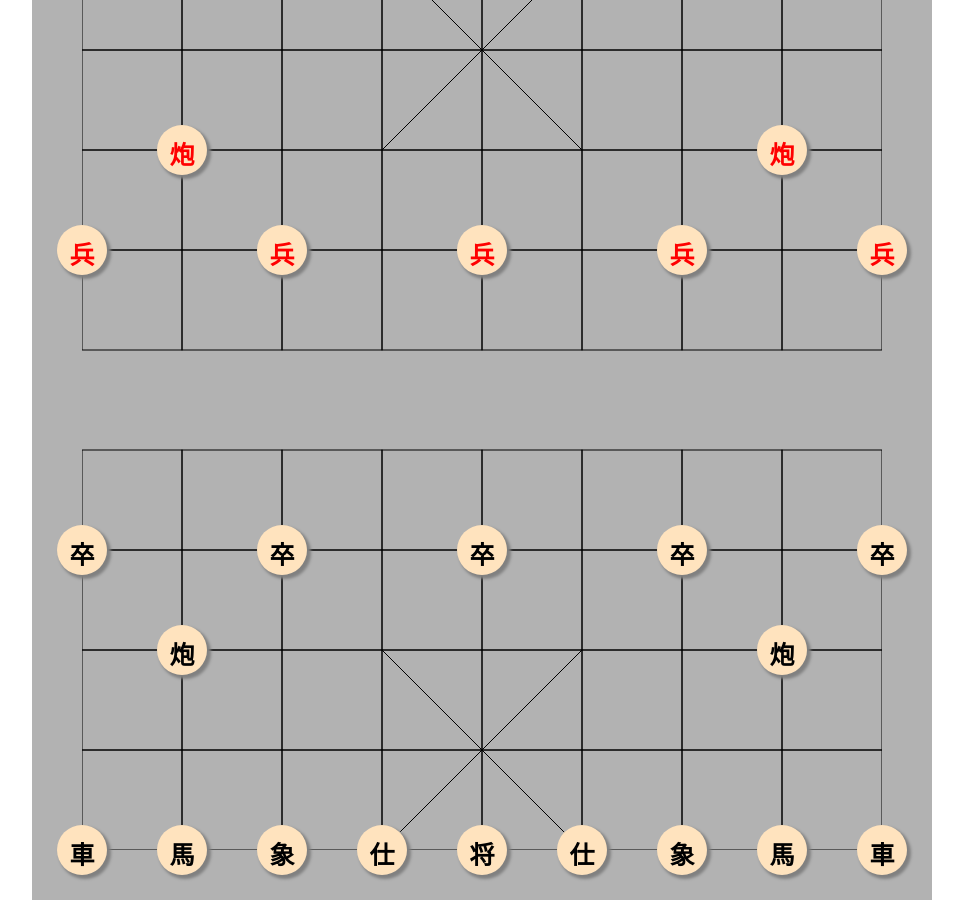
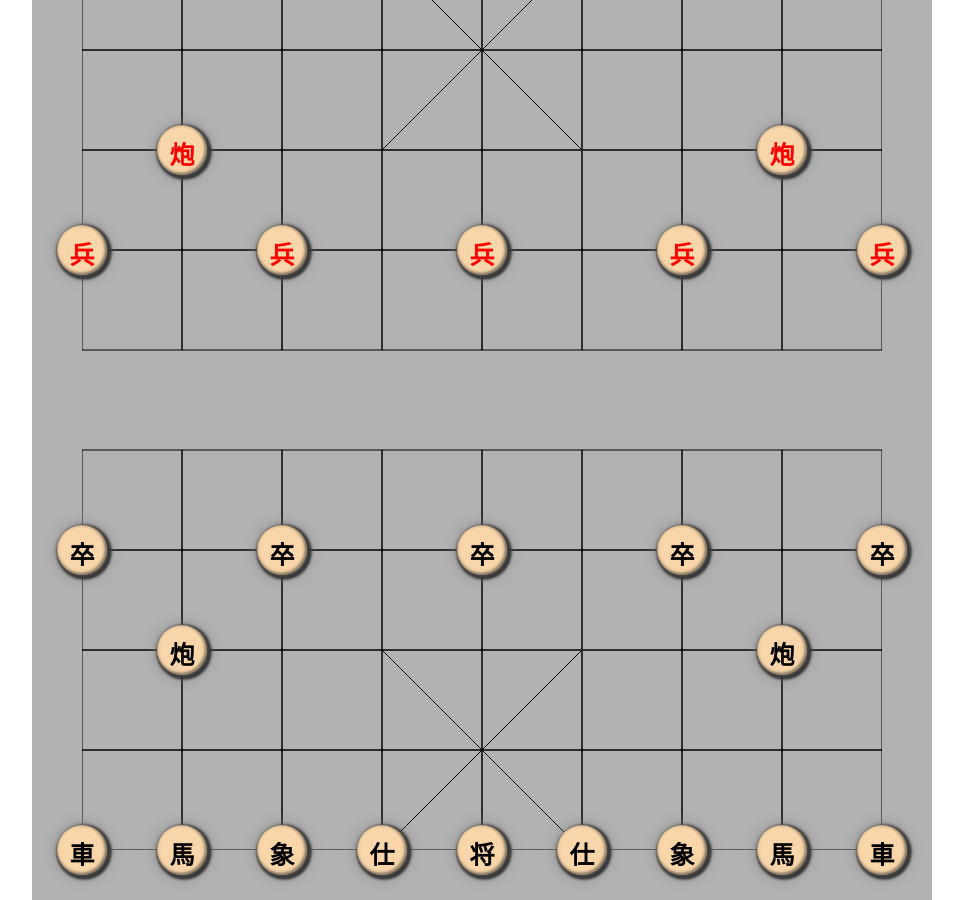
Before and after one commit to Inkyart/ChessGame, a website built with webpack: page index.html in a window 1280 px wide. Shown: the whole page, without its empty margins (158-1121 px from the left). Built offline with nearby package versions, Linux system fonts and the light colour scheme.

Commit message:
修改棋子样式，添加全局变量，删除无用代码，完善规则

```diff
--- a/src/main.ts
+++ b/src/main.ts
@@ -10,7 +10,7 @@ import Init from "./script/Init";
 
 // 导入默认数据
 import data from './data/default.json'
-// import testData from './data/test.json'
+
 
 /** 先初始化 棋盘 */
 const init = new Init()
--- /dev/null
+++ b/src/script/Env.ts
@@ -0,0 +1,16 @@
+/**
+ * @file 变量文件
+ */
+
+import { Env } from "./interFace";
+
+/** 全局变量 */
+const Env: Env = {
+    Chess: null,
+    ChessColor: null,
+    ChessList: [],
+    MoveCount: 0,
+    active: false,
+    color: null
+}
+export default Env
--- a/src/script/chess.ts
+++ b/src/script/chess.ts
@@ -6,6 +6,7 @@
 
 
 /** 导入接口 */
+import Env from "./Env"
 import { ChessInfo } from "./interFace"
 import Rule from "./rule"
 
@@ -19,9 +20,6 @@ export default class Chess {
      * - 1 为 y 坐标
      */
     private _coordinate: number[]
-
-    /** 棋子序号 */
-    private _orderNumber: number
 
     /** 棋子文本 */
     private _text: string
@@ -54,12 +52,11 @@ export default class Chess {
      * @param coordinate 棋子初始坐标
      * @param text 棋子文本
      */
-    constructor(coordinate: number[], text: string, color: boolean, orderNumber: number) {
+    constructor(coordinate: number[], text: string, color: boolean) {
         this._color = color
         this._coordinate = coordinate
         this._coordinateList.push(this._coordinate)
         this._text = text
-        this._orderNumber = orderNumber
     }
 
 
@@ -98,16 +95,45 @@ export default class Chess {
 
 
     /** 用于添加事件 */
-    public addEvent(rule: Rule, removePoint: Function): void {
-        this._removePoint = removePoint
+    public addEvent(rule: Rule): void {
         // 绑定单击事件
         this._chess.onclick = () => {
-            this._removePoint()
-            this._goalList = rule.method()
-            for(const i of this._goalList) {
-                const lattice = document.getElementsByClassName(`lattice row-${i[1]} column-${i[0]}`)[0]
-                lattice.children[0].className = 'point'
+            // 如果当前没有棋子激活 或 现在是当前棋子颜色方行动
+            if (!Env.active || Env.ChessColor === Env.color) {
+                // 删除所有棋子的 active
+                const chess = document.getElementsByClassName('chess active')[0]
+                if (chess) chess.className = `${chess.classList[0]} ${chess.classList[1]}`
+                this.resPoint()
+                this._chess.className += ' active'
+                // 获取可到达坐标
+                this._goalList = rule.method()
+                // 遍历坐标显示点位
             }
         }
+        // const cEvent = new CustomEvent('a', {
+        //     detail: {
+
+        //     }
+        // })
+        // this._chess.addEventListener('a', e => {
+
+        // })
+        // this._chess.dispatchEvent(cEvent)
+    }
+
+    /** 重置所有点位 */
+    private resPoint(): void {
+        // 首先删除所有点位
+        this.removePoint()
+        for (const i of this._goalList) {
+            const lattice = document.getElementsByClassName(`lattice row-${i[1]} column-${i[0]}`)[0]
+            lattice.children[0].className = 'point show'
+        }
+    }
+
+    /** 删除所有点位 */
+    private removePoint(): void {
+        const pointList = document.getElementsByClassName('point show')
+        for (let i = 0; i < pointList.length; i++) pointList[i].className = 'point hidden'
     }
 }
--- a/src/script/lattice.ts
+++ b/src/script/lattice.ts
@@ -6,6 +6,7 @@
 
 /** 导入棋子模块 */
 import Chess from "./chess"
+import Env from "./Env"
 /** 导入棋子初始化信息 */
 import { InitInfo } from "./interFace"
 import Rule from "./rule"
@@ -84,11 +85,10 @@ export default class Lattice {
         const chess = new Chess(
             [this._column, this._row],
             this._infoList[this._index].text,
-            this._infoList[this._index].color,
-            this._infoList[this._index].goal
+            this._infoList[this._index].color
         )
         const rule = new Rule(chess)
-        chess.addEvent(rule, this.removePoint)
+        chess.addEvent(rule)
         this.addLattice(chess.create())
         this._chessList.push(chess) // 将 棋子 添加到 棋子列表中
         this._index++
@@ -107,6 +107,8 @@ export default class Lattice {
         const point: HTMLDivElement = document.createElement('div')
         // 为 格子 设置 类名
         lattice.setAttribute('class', `lattice row-${this._row} column-${this._column} serial-${this._order}`)
+        // 为格子添加单击事件
+        this.addEvent(lattice)
         // 为 点位 设置 类名
         point.setAttribute('class', 'point hidden')
         // 将 点位 添加 到 格子 中
@@ -124,12 +126,20 @@ export default class Lattice {
         return this._chessList
     }
 
-
-
-    /** 清空点位 */
-    removePoint(): boolean {
-        const pointList = document.getElementsByClassName('point')
-        for (let i = 0; i < pointList.length; i++) pointList[i].className += ' hidden'
-        return true
+    addEvent(lattice: HTMLDivElement): void {
+        lattice.onclick = e => {
+            // 首先获取当前格子中是否有显示的点位
+            const showPoint = lattice.children[0].classList.length <= 1
+            // 如果有显示点位
+            if (showPoint) {
+                // 如果有棋子存在
+                if (lattice.children[1]) {
+                    // 删除当前激活棋子
+                    // 将棋子添加到当前格子下
+                    lattice.appendChild(Env.Chess)
+                    Env.Chess.remove()
+                }
+            }
+        }
     }
 }
--- a/src/script/old_rule.ts
+++ /dev/null
@@ -1,351 +0,0 @@
-/**
- * @file 象棋的规则文件
- * @author 夜明筱笙
- */
-
-// 导入棋子
-import Chess from "./chess";
-// 导入接口
-import { LatticeInfo } from './interFace';
-/**
- * 规则类
- */
-export default class Rule {
-    /** 需要判定的 棋子 本身 */
-    private _chess: Chess;
-
-    /** 需要判定的 棋子 文本 */
-    private _text: string;
-
-    /** 需要判定的 棋子 颜色 */
-    private _color: boolean;
-
-    /** 需要判定的 棋子 当前坐标 */
-    private _goal: number[];
-
-    /** 需要判定的 棋子 是否过河 */
-    private _crossTheRiver: boolean;
-
-    /** 当前棋子可以到达的坐标 */
-    private _goalList: number[][];
-
-    /** 当前棋子规则处理方法 */
-    public _method: Function;
-
-    /** x坐标 */
-    private _x: number
-
-    /** y坐标 */
-    private _y: number
-
-
-    /**
-     * @param chess 需要判定的棋子
-     */
-    constructor(chess: Chess) {
-        // 获取棋子信息
-        this._chess = chess;
-
-        const chessInfo = this._chess.getInfo();
-        this._color = chessInfo.chess_color
-        this._text = chessInfo.chess_text;
-        this._x = chessInfo.chess_coordinate[0]
-        this._y = chessInfo.chess_coordinate[1]
-        this.updateInfo();
-        this.rule();
-    }
-
-    public method(): number[][] {
-        // 重置坐标组
-        this._goalList = [];
-        // 更新棋子数据
-        this.updateInfo();
-        this._method();
-        return this.getGoalList();
-    }
-
-    /** 判定棋子规则 */
-    private rule(): void {
-        if (["炮"].includes(this._text)) this._method = this.gun
-        else if (["兵", "卒"].includes(this._text)) this._method = this.soldier
-        else if (["马", "馬"].includes(this._text)) this._method = this.horse
-        else if (["相", "象"].includes(this._text)) this._method = this.elephant
-        else if (["车", "車"].includes(this._text)) this._method = this.car
-        else if (["士", "仕"].includes(this._text)) this._method = this.scholar
-        else if (["将", "帅"].includes(this._text)) this._method = this.general
-    }
-
-    /** 获取棋子可移动坐标组 */
-    private getGoalList(): number[][] {
-        return this._goalList;
-    }
-
-    /** 更新棋子数据 */
-    private updateInfo(): void {
-        const chessInfo = this._chess.getInfo();
-        this._goal = chessInfo.chess_coordinate;
-        this._crossTheRiver = chessInfo.chess_crossTheRiver;
-    }
-
-    /**
-     * 获取格子中是否存在棋子 且 是否 与当前判定棋子同色
-     * @param row 格子的行号
-     * @param column 格子的列号
-     * @param color 当前判定的棋子颜色
-     */
-    private getLatticeChessColor(row: number, column: number, color: boolean): LatticeInfo {
-
-        /** 返回信息 */
-        const result: LatticeInfo = {
-            existenceChess: false,
-            color: null,
-            homochromatic: false
-        }
-        /** 获取对应格子 */
-        const lattice = document.getElementsByClassName(`lattice row-${row} column-${column}`)[0]
-        // 如果格子中存在棋子 因为有隐藏点位存在 所以 棋子是格子的第二个子元素
-        if (lattice?.childElementCount > 1) {
-            result.existenceChess = true
-
-            // 获取 第二个子元素
-            const chess = lattice.children[1]
-            result.color = chess.classList[1] === 'red'
-            result.homochromatic = result.color === color
-        }
-        return result
-    }
-
-    /**
-     * 棋子 车，炮的工具方法
-     * @param x 格子x轴
-     * @param y 格子y轴
-     * @param firstChess 第一个棋子是否存在
-     * @param type 棋子类型
-     * - true 炮
-     * - false 车
-     */
-    private gunAndCarUtil(x: number, y: number, type: boolean, firstChess: boolean,): boolean {
-        /** 获取对应格子信息 */
-        const LatticeInfo: LatticeInfo = this.getLatticeChessColor(y, x, this._color)
-        // 不存在棋子
-        if (!firstChess && !LatticeInfo.existenceChess) {
-            this._goalList.push([x, y])
-            return false
-        }
-        // 存在一个棋子 且 第一个棋子不存在
-        if (LatticeInfo.existenceChess && !firstChess) {
-            // 如果是车
-            if (!type) {
-                // 如果是异色棋子
-                if (!LatticeInfo.homochromatic) this._goalList.push([x, y])
-            }
-            return true
-        }
-        // 类型是炮 存在棋子 第一个棋子存在 且 是异色棋子
-        if (type && LatticeInfo.existenceChess && firstChess && !LatticeInfo.homochromatic) {
-            this._goalList.push([x, y])
-            return true
-        }
-        return firstChess
-    }
-
-    /**
-     * 棋子 炮
-     * 炮能够上下左右移动
-     * 同时可以吃到所在上下左右任意直线上
-     * 以自己为起点的第二个异色棋子
-     */
-    private gun(): void {
-        // 是否存在第一个棋子
-        const firstChess = {
-            up: false,
-            down: false,
-            left: false,
-            right: false
-        }
-        for (let i = 1; i < 9; i++) {
-            // 四条直线
-            if (this._y - i >= 1) {
-                firstChess.up = this.gunAndCarUtil(this._x, this._y - i, true, firstChess.up)
-            }
-            if (this._y + i <= 9) {
-                firstChess.down = this.gunAndCarUtil(this._x, this._y + i, true, firstChess.down)
-            }
-            if (this._x - i >= 1) {
-                firstChess.left = this.gunAndCarUtil(this._x - i, this._y, true, firstChess.left)
-            }
-            if (this._x + i <= 9) {
-                firstChess.right = this.gunAndCarUtil(this._x + i, this._y, true, firstChess.right)
-            }
-        }
-    }
-
-    /**
-     * 工具辅助函数 传入点位列表 自动判断边界并添加
-     * @param data 点位列表
-     * @param edge 边界列表
-     */
-    private utils(data: number[][], edge?: number[][]) {
-        for (const [x, y] of data) {
-
-            const LatticeInfo = this.getLatticeChessColor(y, x, this._color)
-
-            // 如果没有特别边界值限制
-            if (!edge) {
-                if (y <= 10 && y >= 1 && x <= 9 && x >= 1 && !LatticeInfo.homochromatic) this._goalList.push([x, y])
-            }
-            // 否则有
-            else {
-                if (edge[0].includes(x) && edge[1].includes(y) && !LatticeInfo.homochromatic) this._goalList.push([x, y])
-            }
-        }
-    }
-
-    /**
-     * 棋子 兵 卒
-     * 兵卒只能往前
-     * 唯一不同的是 如果过河了，那么可以左右移动
-     */
-    private soldier(): void {
-        if (this._color) {
-            if (this._y + 1 <= 9) this._goalList.push([this._x, this._y + 1])
-        } else {
-            if (this._y - 1 >= 1) this._goalList.push([this._x, this._y - 1])
-        }
-        if (this._crossTheRiver) {
-            if (this._x + 1 <= 9) this._goalList.push([this._x + 1, this._y])
-            if (this._x - 1 >= 1) this._goalList.push([this._x - 1, this._y])
-        }
-    }
-    /** 车 車 */
-    private car(): void {
-        const firstChess = {
-            up: false,
-            down: false,
-            left: false,
-            right: false
-        }
-        for (let i = 1; i < 9; i++) {
-            // 四条直线
-            if (this._y - i >= 1 && !firstChess.up) {
-                firstChess.up = this.gunAndCarUtil(this._x, this._y - i, false, firstChess.up)
-            }
-            if (this._y + i <= 9 && !firstChess.down) {
-                firstChess.down = this.gunAndCarUtil(this._x, this._y + i, false, firstChess.down)
-            }
-            if (this._x - i >= 1 && !firstChess.left) {
-                firstChess.left = this.gunAndCarUtil(this._x - i, this._y, false, firstChess.left)
-            }
-            if (this._x + i <= 9 && !firstChess.right) {
-                firstChess.right = this.gunAndCarUtil(this._x + i, this._y, false, firstChess.right)
-            }
-        }
-    }
-    /**
-     * 士 仕
-     * 只能沿着九宫格交叉线走
-     */
-    private scholar(): void {
-        const point = [
-            [this._x + 1, this._y + 1],
-            [this._x + 1, this._y - 1],
-            [this._x - 1, this._y - 1],
-            [this._x - 1, this._y + 1]
-        ]
-        // 边界值 限制在九宫格中
-        const edge = [
-            [4, 5, 6],
-            [1, 2, 3, 8, 9, 10]
-        ]
-        this.utils(point, edge)
-    }
-    /** 将 帅 */
-    private general(): void {
-        const point = [
-            [this._x + 1, this._y],
-            [this._x - 1, this._y],
-            [this._x, this._y - 1],
-            [this._x, this._y + 1]
-        ]
-        // 边界值 限制在九宫格中
-        const edge = [
-            [4, 5, 6],
-            [1, 2, 3, 8, 9, 10]
-        ]
-        this.utils(point, edge)
-    }
-
-    /**
-     * 馬 马
-     * 马走日
-     * 马边上有棋子 则 这边无法过去
-     */
-    private horse(): void {
-        const point = [
-            // 上
-            // 右上偏上 前一点位 右一点位
-            [this._x + 1, this._y - 2, this._x, this._y - 1, this._x + 1, this._y],
-            // 左上偏上 前一点位 左一点位
-            [this._x - 1, this._y - 2, this._x, this._y - 1, this._x - 1, this._y],
-            // 下
-            // 右下偏下 后一点位 右一点位
-            [this._x + 1, this._y + 2, this._x, this._y + 1, this._x + 1, this._y],
-            // 左下偏下 后一点位 左一点位
-            [this._x - 1, this._y + 2, this._x, this._y + 1, this._x - 1, this._y],
-            // 左
-            // 左上偏左 左一点位 上一点位
-            [this._x - 2, this._y + 1, this._x - 1, this._y, this._x, this._y + 1],
-            // 左下偏左 左一点位 下一点味
-            [this._x - 2, this._y - 1, this._x - 1, this._y, this._x, this._y - 1],
-            // 右
-            // 右下偏右 右一点位 下一点位
-            [this._x + 2, this._y + 1, this._x + 1, this._y, this._x, this._y + 1],
-            // 右上偏右 右一点位 上一点位
-            [this._x + 2, this._y - 1, this._x + 1, this._y, this._x, this._y - 1]
-        ]
-        for(const [x, y, edgeX1, edgeY1, edgeX2, edgeY2] of point) {
-            const
-                // 点位格子信息
-                _LatticeInfo = this.getLatticeChessColor(y, x, this._color),
-                // 当前棋子移动方向边上格子信息 1
-                _EdgeLatticeInfoOne = this.getLatticeChessColor(edgeY1, edgeX1, this._color),
-                // 当前棋子移动方向边上格子信息 2
-                _EdgeLatticeInfoTwo = this.getLatticeChessColor(edgeY2, edgeX2, this._color)
-            // 如果 两个边界格子都存在棋子则跳过当前循环
-            if (_EdgeLatticeInfoOne.existenceChess && _EdgeLatticeInfoTwo.existenceChess) continue
-
-            if (y <= 10 && y >= 1 && x <= 9 && x >= 1 && !_LatticeInfo.homochromatic) this._goalList.push([x, y])
-        }
-    }
-    /**
-     * 相 象
-     * 象走田 无法过河
-     * 田中央有棋子无法过去
-     */
-    private elephant(): void {
-        if (!this._crossTheRiver) {
-            const point = [
-                // 右上
-                [this._x + 2, this._y + 2, this._x + 1, this._y + 1],
-                // 左上
-                [this._x - 2, this._y + 2, this._x - 1, this._y + 1],
-                // 左下
-                [this._x - 2, this._y - 2, this._x - 1, this._y - 1],
-                // 右下
-                [this._x + 2, this._y - 2, this._x + 1, this._y - 1]
-            ]
-
-            for(const [x, y, edgeX, edgeY] of point) {
-                const
-                    // 点位格子信息
-                    _LatticeInfo = this.getLatticeChessColor(y, x, this._color),
-                    // 当前棋子移动方向边上格子信息
-                    _EdgeLatticeInfo = this.getLatticeChessColor(edgeY, edgeX, this._color)
-                // 如果 两个边界格子都存在棋子则跳过当前循环
-                if (_EdgeLatticeInfo.existenceChess) continue
-
-                if (y <= 10 && y >= 1 && x <= 9 && x >= 1 && !_LatticeInfo.homochromatic) this._goalList.push([x, y])
-            }
-        }
-    }
-}
--- a/src/script/rule.ts
+++ b/src/script/rule.ts
@@ -180,7 +180,7 @@ export default class Rule {
         for (let i = 1; i < 9; i++) {
             // 四条直线
             if (this._y - i >= 1) this.gunAndCarUtil(this._x, this._y - i, "up")
-            if (this._y + i <= 9) this.gunAndCarUtil(this._x, this._y + i, "down")
+            if (this._y + i <= 10) this.gunAndCarUtil(this._x, this._y + i, "down")
             if (this._x - i >= 1) this.gunAndCarUtil(this._x - i, this._y, "left")
             if (this._x + i <= 9) this.gunAndCarUtil(this._x + i, this._y, "right")
         }
--- a/src/theme/main.scss
+++ b/src/theme/main.scss
@@ -87,11 +87,14 @@ body {
     border-radius: 50px;
     font-size: 25px;
     font-weight: 900;
-    background-color: rgb(255, 227, 190);
+    background-color: rgb(248, 214, 169);
     vertical-align: middle;
-    box-shadow: 3px 3px 3px 1px gray;
+    box-shadow: 1px 1px 0.5em 1px gray,
+        inset -1px -1px 0.1em .05em rgba(31, 31, 31, .5),
+        2px 2px .1em .1em black;
     cursor: pointer;
     @include center();
+
     /** 红色文本
     ------------------------------------------------------------*/
     &.red {
@@ -116,7 +119,8 @@ body {
 /** 激活棋子
 ------------------------------------------------------------*/
 .active {
-    box-shadow: 3px 3px 0.5em 1px white;
+    box-shadow: 3px 3px 3px 1px gray,
+        inset -1px -1px .2em 1px rgb(141, 141, 141);
 }
 
 /** 格子激活
@@ -136,7 +140,9 @@ body {
     position: absolute;
     left: 40px;
     top: 40px;
+    cursor: pointer;
 }
+
 /** 隐藏点位
 ------------------------------------------------------------*/
 .hidden {
```
Also changed, not shown: src/script/interFace.ts (+23 -0 lines), src/theme/index.css, 1 other file.
